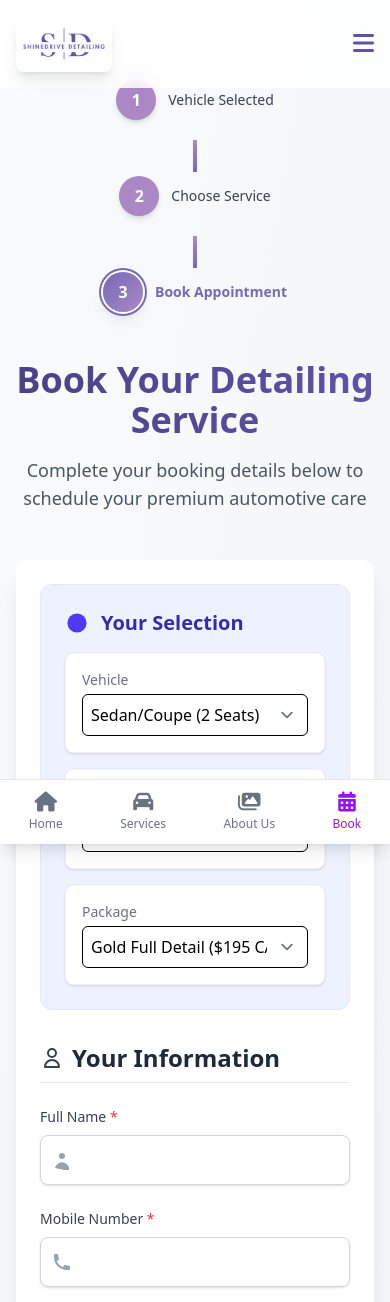
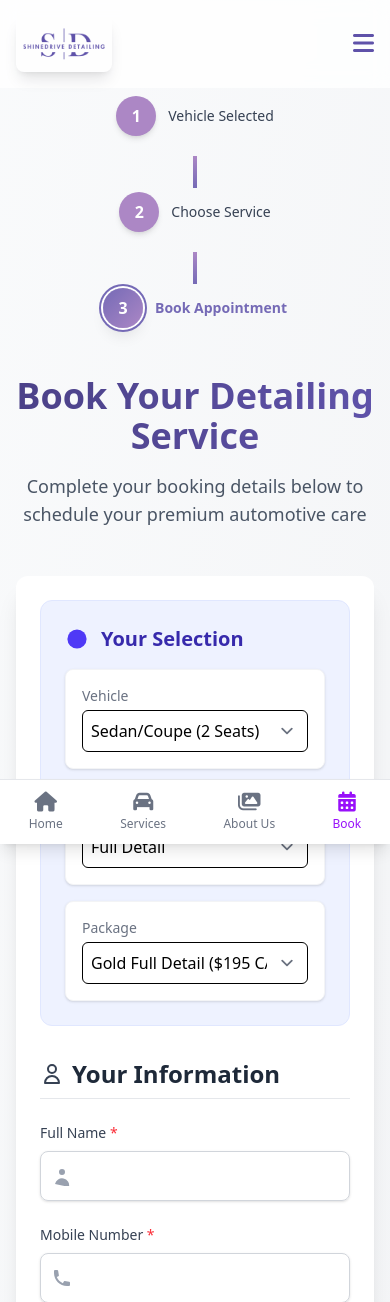
Before and after one commit to Rijul1048/Shinedrivedetailing, a Django app: page /booking/ in a window 390 px wide. Shown: the top 1302 px of the page. Run offline with Django 5.2, Linux system fonts and the light colour scheme; style sheets or scripts are compiled from the project's sources; some libraries are stand-ins or nearby versions; some web fonts are replaced.

Commit message:
Top_Margin

```diff
--- a/project/app/templates/booking/custom_booking.html
+++ b/project/app/templates/booking/custom_booking.html
@@ -2,7 +2,7 @@
 {% load static %}
 {% block content %}
 
-<div class="min-h-screen bg-gradient-to-br from-gray-50 to-gray-100 pb-12 px-4 sm:px-6 lg:px-8 pt-20 md:pt-40">
+<div class="min-h-screen bg-gradient-to-br from-gray-50 to-gray-100 pb-12 px-4 sm:px-6 lg:px-8 pt-24 md:pt-40">
     <div class="max-w-4xl mx-auto">
         <!-- Progress Indicator -->
         <div class="flex justify-center mb-12 px-4">
--- a/project/app/templates/layout.html
+++ b/project/app/templates/layout.html
@@ -377,7 +377,7 @@
                 <i class="fas fa-images text-xl mb-1"></i>
                 <span class="text-xs">About Us</span>
             </a>
-            <a href="https://shinedrivedetailing.com#choose-your-car" class="flex flex-col items-center {% if active_page == 'booking' %}text-purple-600{% else %}text-gray-500 hover:text-purple-600{% endif %}">
+            <a href="{% url 'booking' %}?vehicle=&service=&package=" class="flex flex-col items-center {% if active_page == 'booking' %}text-purple-600{% else %}text-gray-500 hover:text-purple-600{% endif %}">
                 <i class="fas fa-calendar-alt text-xl mb-1"></i>
                 <span class="text-xs">Book</span>
             </a>
```
